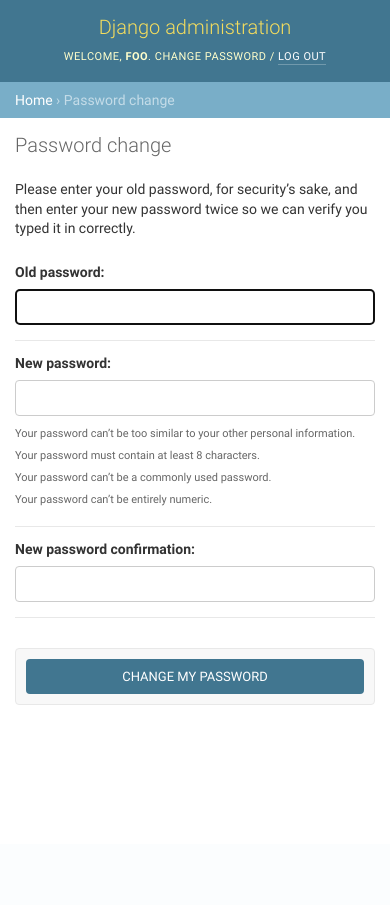
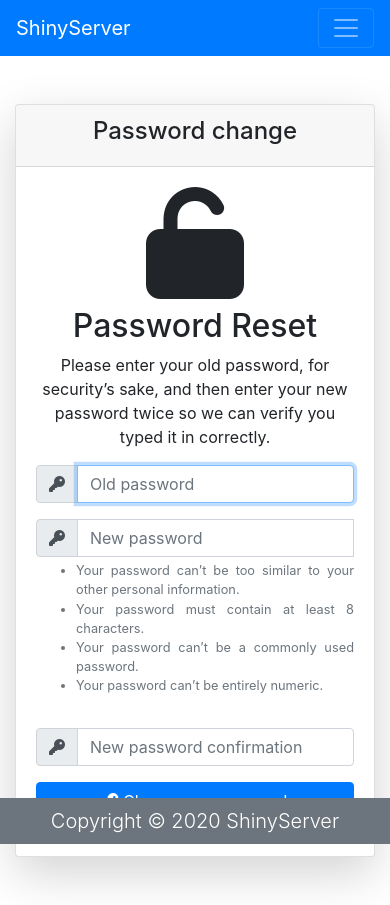
Before and after one commit to cnr-ibba/shiny-server, a Django app: page /admin/password_change/ in a window 390 px wide. Before the commit the page ends 705 px from the top, so only its background shows below. Run offline with Django 3.2, Linux system fonts and the light colour scheme; a user stored in the database is signed in; some libraries are stand-ins or nearby versions.

Commit message:
:sparkles: work with password change templates

```diff
--- /dev/null
+++ b/django-data/shiny/templates/registration/password_change_form.html
@@ -0,0 +1,108 @@
+{% extends "base.html" %}
+
+{% load widget_tweaks %}
+
+{% block title %}{{ title }}{% endblock title %}
+
+{% block content %}
+
+<div class="container my-5">
+	<div class="row">
+		<div class="col-md-6 mx-auto">
+			<div class="card shadow-lg">
+				<div class="card-header text-center">
+					<h4>{{ title }}</h4>
+				</div>
+				<div class="card-body text-center">
+					<h3><i class="fa fa-unlock fa-4x"></i></h3>
+					<h2 class="text-center">Password Reset</h2>
+          {% if form.errors %}
+            <div class="alert alert-dismissible alert-danger mb-5">
+              <button type="button" class="close" data-dismiss="alert">&times;</button>
+              <p>
+                {% if form.errors.items|length == 1 %}
+                  Please correct the error below
+                {% else %}
+                  translate "Please correct the errors below.
+                {% endif %}
+              </p>
+            </div>
+          {% endif %}
+
+          <p>
+            Please enter your old password, for security’s sake, and then enter your new password twice so we can verify you typed it in
+            correctly.
+          </p>
+
+          <form method="post" novalidate>
+            {% csrf_token %}
+            <div class="form-group text-justify">
+							<div class="input-group">
+								<div class="input-group-prepend">
+									<div class="input-group-text">
+										<i class="fas fa-key"></i>
+									</div>
+								</div>
+								{% render_field form.old_password|add_error_class:"is-invalid" class+="form-control" placeholder=form.old_password.label %}
+								{% if form.old_password.errors %}
+								<div class="invalid-feedback">
+									{{ form.old_password.errors.0 }}
+								</div>
+								{% endif %}
+                {% if form.old_password.help_text %}
+                  <small class="form-text text-muted">{{ form.old_password.help_text|safe }}</small>
+                {% endif %}
+							</div>
+						</div>
+
+            <div class="form-group text-justify">
+							<div class="input-group">
+								<div class="input-group-prepend">
+									<div class="input-group-text">
+										<i class="fas fa-key"></i>
+									</div>
+								</div>
+								{% render_field form.new_password1|add_error_class:"is-invalid" class+="form-control" placeholder=form.new_password1.label %}
+								{% if form.new_password1.errors %}
+								<div class="invalid-feedback">
+									{{ form.new_password1.errors.0 }}
+								</div>
+								{% endif %}
+                {% if form.new_password1.help_text %}
+                  <small class="form-text text-muted">{{ form.new_password1.help_text|safe }}</small>
+                {% endif %}
+							</div>
+						</div>
+
+            <div class="form-group text-justify">
+							<div class="input-group">
+								<div class="input-group-prepend">
+									<div class="input-group-text">
+										<i class="fas fa-key"></i>
+									</div>
+								</div>
+								{% render_field form.new_password2|add_error_class:"is-invalid" class+="form-control" placeholder=form.new_password2.label %}
+								{% if form.new_password2.errors %}
+								<div class="invalid-feedback">
+									{{ form.password2.errors.0 }}
+								</div>
+								{% endif %}
+                {% if form.new_password2.help_text %}
+                  <small class="form-text text-muted">{{ form.new_password2.help_text|safe }}</small>
+                {% endif %}
+							</div>
+						</div>
+
+            <div class="form-group">
+							<button type="submit" name="change-submit" class="btn btn-primary btn-block"><i class="fas fa-key"></i> Change my password</button>
+						</div>
+					</form>
+
+				</div>
+
+			</div> <!-- CARD -->
+		</div>
+	</div>
+</div>
+
+{% endblock %}
--- a/django-data/shiny/templates/registration/password_reset_confirm.html
+++ b/django-data/shiny/templates/registration/password_reset_confirm.html
@@ -58,7 +58,7 @@
             </div>
 
             <div class="form-group">
-							<button type="submit" name="change-submit" class="btn btn-primary btn-block"><i class="fas fa-key"></i></i> Change my password</button>
+							<button type="submit" name="change-submit" class="btn btn-primary btn-block"><i class="fas fa-key"></i> Change my password</button>
 						</div>
           </form>
 
--- a/django-data/shiny/templates/registration/password_reset_form.html
+++ b/django-data/shiny/templates/registration/password_reset_form.html
@@ -37,7 +37,7 @@
 							</div>
 						</div>
 						<div class="form-group">
-							<button type="submit" name="recover-submit" class="btn btn-primary btn-block"><i class="fas fa-key"></i></i> Reset Password</button>
+							<button type="submit" name="recover-submit" class="btn btn-primary btn-block"><i class="fas fa-key"></i> Reset Password</button>
 						</div>
 					</form>
 
```
Also changed, not shown: django-data/shiny/templates/registration/password_change_done.html (added, +11 -0 lines).
